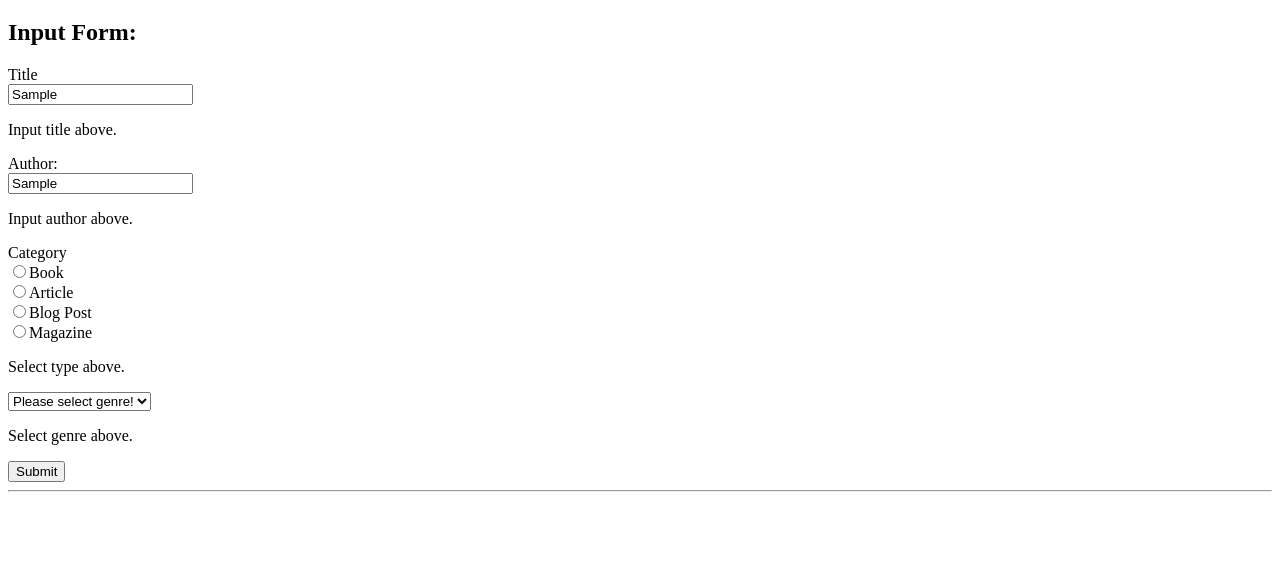
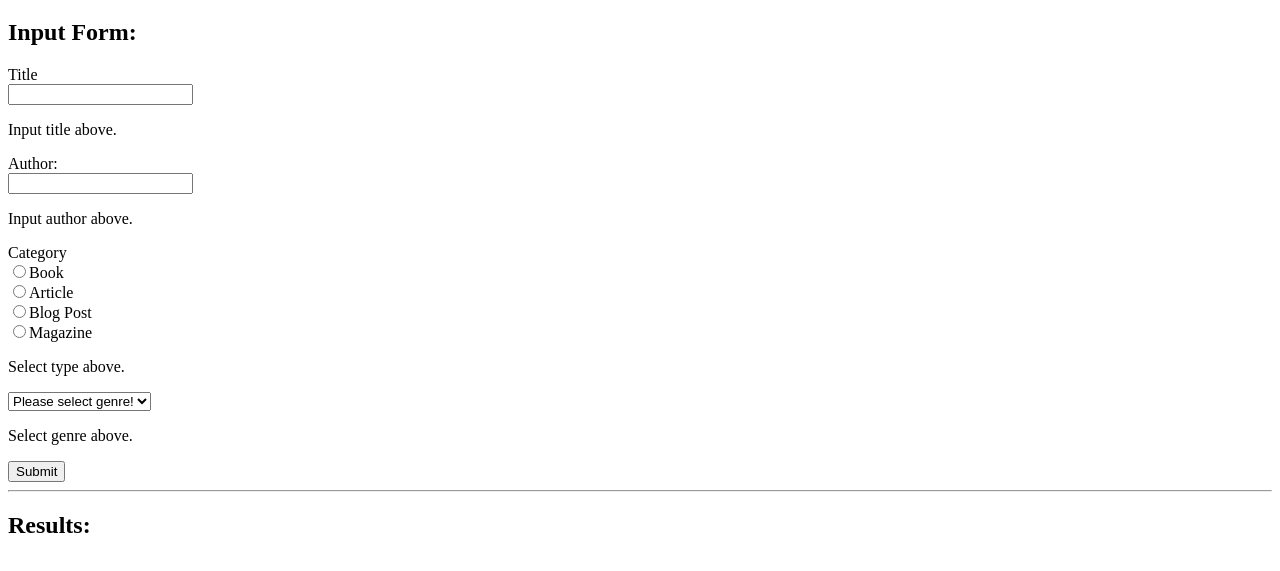
Before and after one commit to Mike-Heneghan/wk_12_day_1_homework, a plain HTML site: page index.html in a window 1280 px wide. Both pictures are taken after typing "Sample", "Sample" into the empty fields and a click on the button "Submit". Shown: the part 61-632 px from the top of the page. Drawn offline with Linux system fonts and the light colour scheme.

Commit message:
on submit button clicked the from is reset.

```diff
--- a/index.html
+++ b/index.html
@@ -37,6 +37,7 @@
     <button type="submit" id="submit-form">Submit</button><br>
   </form>
   <hr/>
-  <h2 id="reading-list-title"
+  <h2 id="reading-list-title">Results:</h2>
+
 </body>
 </html>
--- a/js/app.js
+++ b/js/app.js
@@ -8,11 +8,13 @@ document.addEventListener('DOMContentLoaded', () =>{
 const handleButtonClicked = function(event){
   event.preventDefault();
   const inputTitle = this.title.value;
-  // console.log(inputTitle);
   const inputAuthor = this.author.value;
-  // console.log(inputAuthor);
   const inputCategory = this.category.value;
-  // console.log(inputCategory);
   const selectedGenre = this.genre.value;
+  this.reset();
+
+  console.log(inputTitle);
+  console.log(inputAuthor);
+  console.log(inputCategory);
   console.log(selectedGenre);
 }
```
